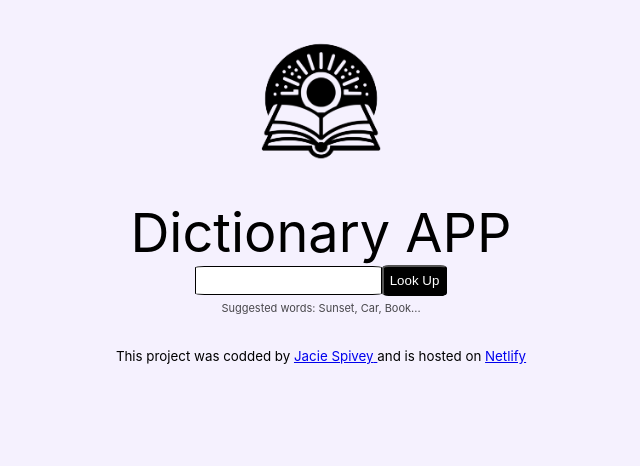
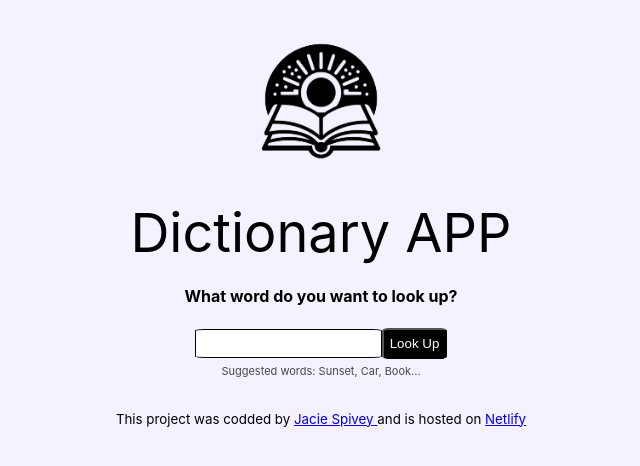
Before and after one commit to Jaciecherron/React-dictionary-project, a React (Create React App) app: page / in a window 1280 px wide. Shown: the top 466 px of the page, without its empty margins (319-959 px from the left). Built offline with nearby package versions, Linux system fonts and the light colour scheme; the HTML template or start-up script is replaced by a standard one.

Commit message:
Added further css

```diff
--- a/src/Dictionary.css
+++ b/src/Dictionary.css
@@ -21,3 +21,7 @@ form {
   margin-top: 5px;
   opacity: 0.7;
 }
+
+h4 {
+  text-align: center;
+}
--- a/src/Dictionary.js
+++ b/src/Dictionary.js
@@ -27,6 +27,7 @@ let [results, setResults] = useState (null);
 
   return (
     <div className="Dictionary">
+      <h4>What word do you want to look up?</h4>
       <form onSubmit={search}>
         <input type="Search" className="search" autofocus={true} onChange={handleKeywordChange} />
         <input type="Submit" value="Look Up" className="btn w-100 submit" readOnly/>
--- a/src/Example.js
+++ b/src/Example.js
@@ -1,4 +1,5 @@
 import React from "react";
+import"./results.css"
 
 export default function Example (props) {
   if (props.example){
--- a/src/Synonyms.js
+++ b/src/Synonyms.js
@@ -3,11 +3,14 @@ import React from "react";
 export default function Synonyms(props) {
   if (props.synonyms){
     return (
-    <ul className="synonyms">
-    {props.synonyms.map(function(synonyms, index) {
-    return <li key={index}>{synonyms} </li>;
-     })}
-     </ul>
+      <div>
+        <strong>Synonyms: </strong>
+        <ul className="synonyms">
+          {props.synonyms.map(function (synonyms, index) {
+            return <li key={index}>{synonyms} </li>;
+          })}
+        </ul>
+      </div>
     );
   } else {
     return null;
--- a/src/results.css
+++ b/src/results.css
@@ -5,3 +5,10 @@ section {
   box-shadow: 5px 5px 5px rgba(0, 0, 0, 0, 0.7);
   margin: 20px 0;
 }
+
+h3 {
+  text-transform: capitalize;
+  font-size: 24px;
+  line-height: 1.5;
+  font-weight: bold;
+}
```
